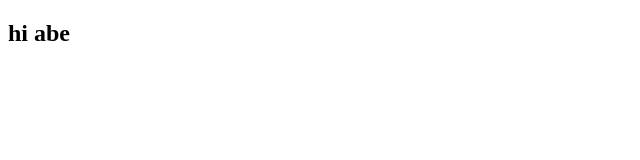
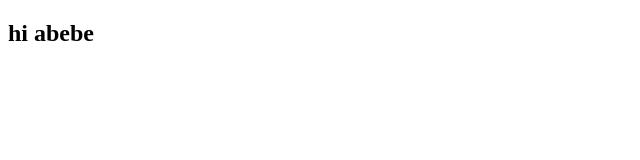
Before and after one commit to gashawsisay/abebe, a plain HTML site: page index.html in a window 1280 px wide. Shown: the full height of the page, 0-640 px from the left. Drawn offline with Linux system fonts and the light colour scheme.

Commit message:
updated the name

```diff
--- a/index.html
+++ b/index.html
@@ -6,6 +6,6 @@
     <title>Hello abe</title>
 </head>
 <body>
-    <h2>hi abe</h2>
+    <h2>hi abebe</h2>
 </body>
 </html>
```
